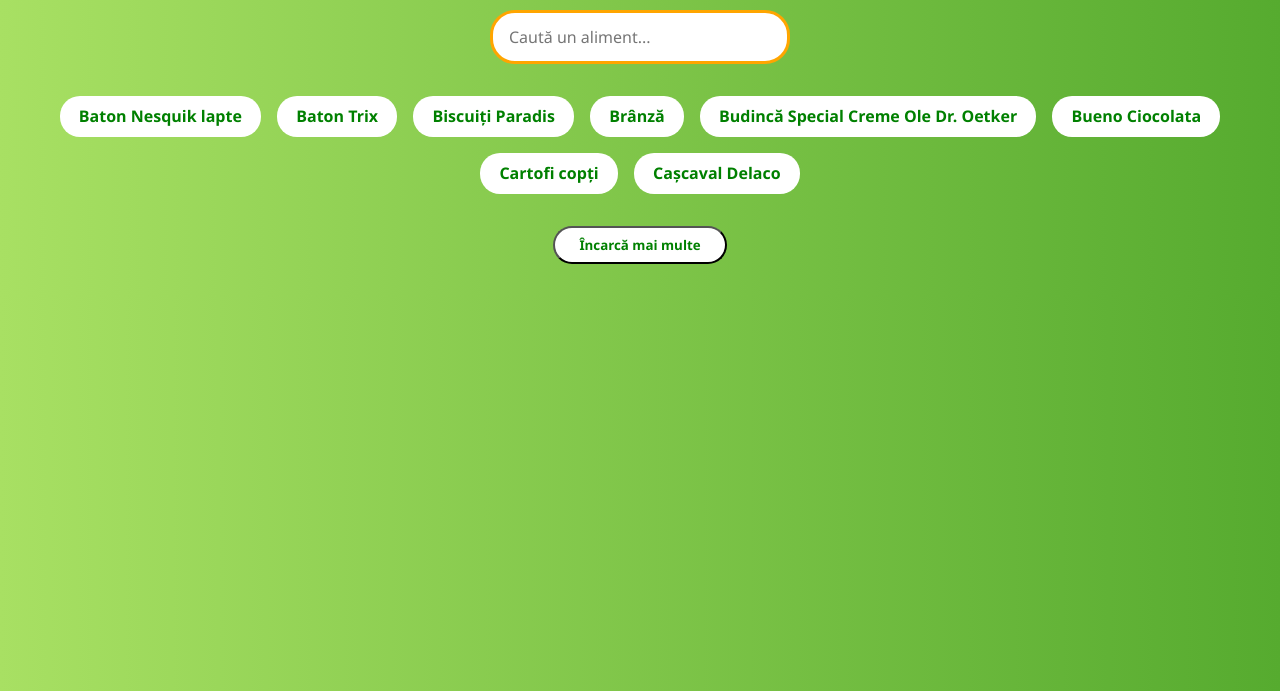
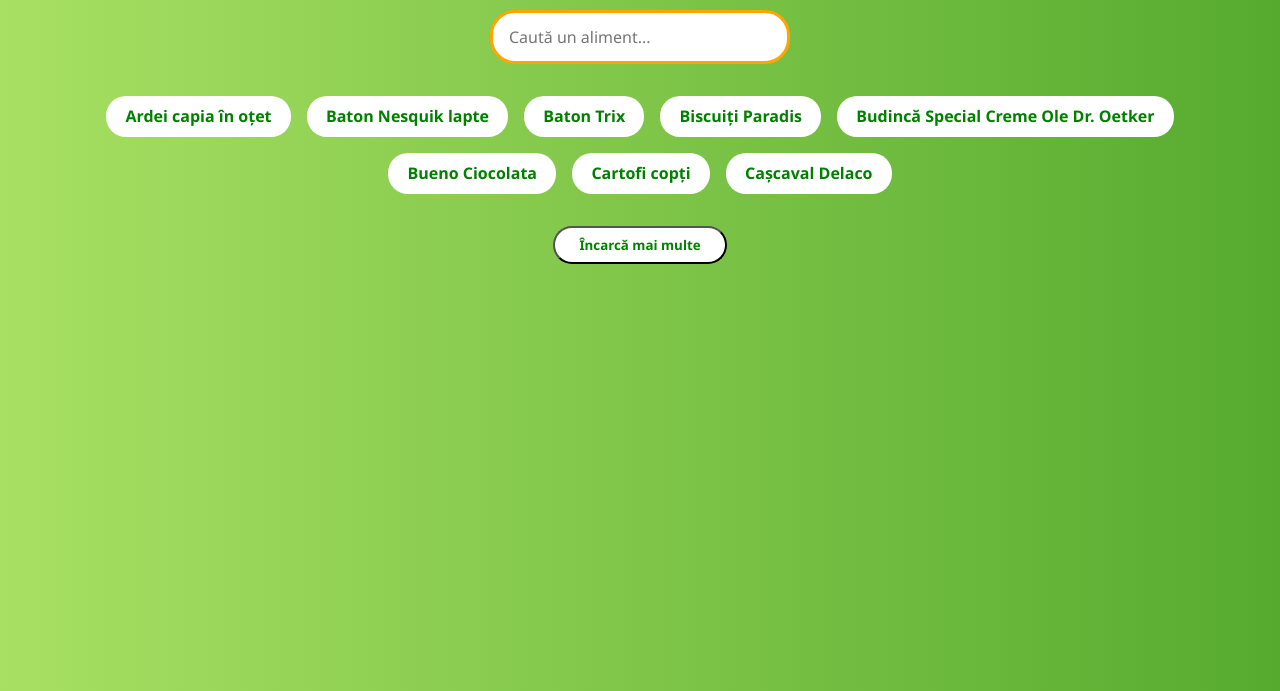
Before and after one commit to radu456/Aplicatie-calori, a plain HTML site: page index.html in a window 1280 px wide. Shown: the part 109-800 px from the top of the page. Drawn offline with Linux system fonts and the light colour scheme.

Commit message:
Update index.html

```diff
--- a/index.html
+++ b/index.html
@@ -225,7 +225,7 @@
 
   <script>
     const caloriiPerGram = {
-          'Orez fiert': 1.3,
+            'Orez fiert': 1.3,
     'Paste penne': 3.59,
     'Spaghete': 3.59,
     'Baton Nesquik lapte': 3.95,
@@ -262,7 +262,15 @@
     'Mămăligă': 1.00,
     'Cartofi copți': 0.90,
     'Ulei de măsline': 8.90,
-    'Brânză': 3.20,
+    'Nutella': 5.39,
+    'Crema de fistic 45%': 5.73,
+    'Dulceață merișoare IKEA': 1.7,
+    'Șuncă țărănească afumată Cris-Tim': 2.03,
+    'Unt 82%': 7.38,
+    'Ardei capia în oțet': 0.18,
+    'Ulei': 8.28,
+    'Sos Burger': 3.42,
+
     };
 
     const ingredientList = document.getElementById('ingredientList');
```
